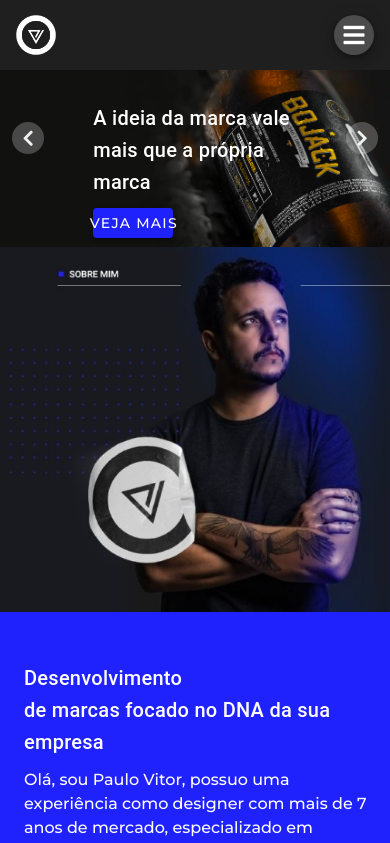
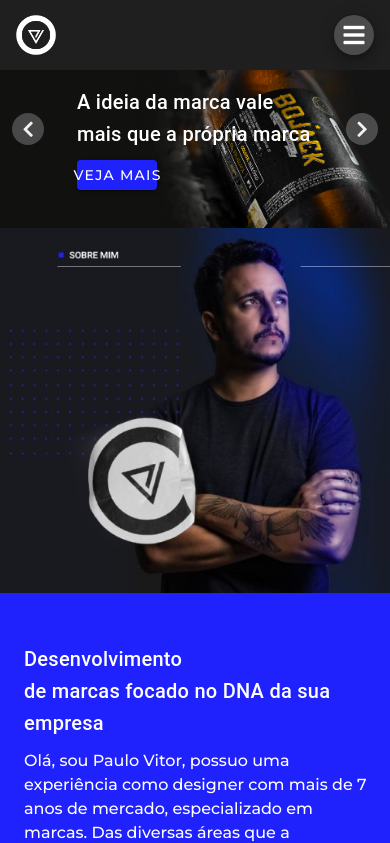
Before and after one commit to dryca-oliveira/pv-designer, a Vue app: page / in a window 390 px wide. Shown: the top 843 px of the page. Built offline with nearby package versions, Linux system fonts and the light colour scheme.

Commit message:
correccao banner mobile

```diff
--- a/src/components/Banner.vue
+++ b/src/components/Banner.vue
@@ -29,7 +29,7 @@
             </template>
             <v-container class="bannercard">
               <v-row class="justify-center justify-lg-start">
-                <v-col class="" cols="7" md="8" lg="7">
+                <v-col class="pb-0" cols="8" md="8" lg="7">
                   <div class="title font-weight-medium">
                     {{ item.title }}
                   </div>
@@ -144,7 +144,7 @@ export default {
 /* mobile */
 @media screen and (max-width: 600px) {
   .bannercard {
-    margin-top: 5%;
+    margin-top: 1%;
   }
   .title {
     font-size: 20px !important;
```
